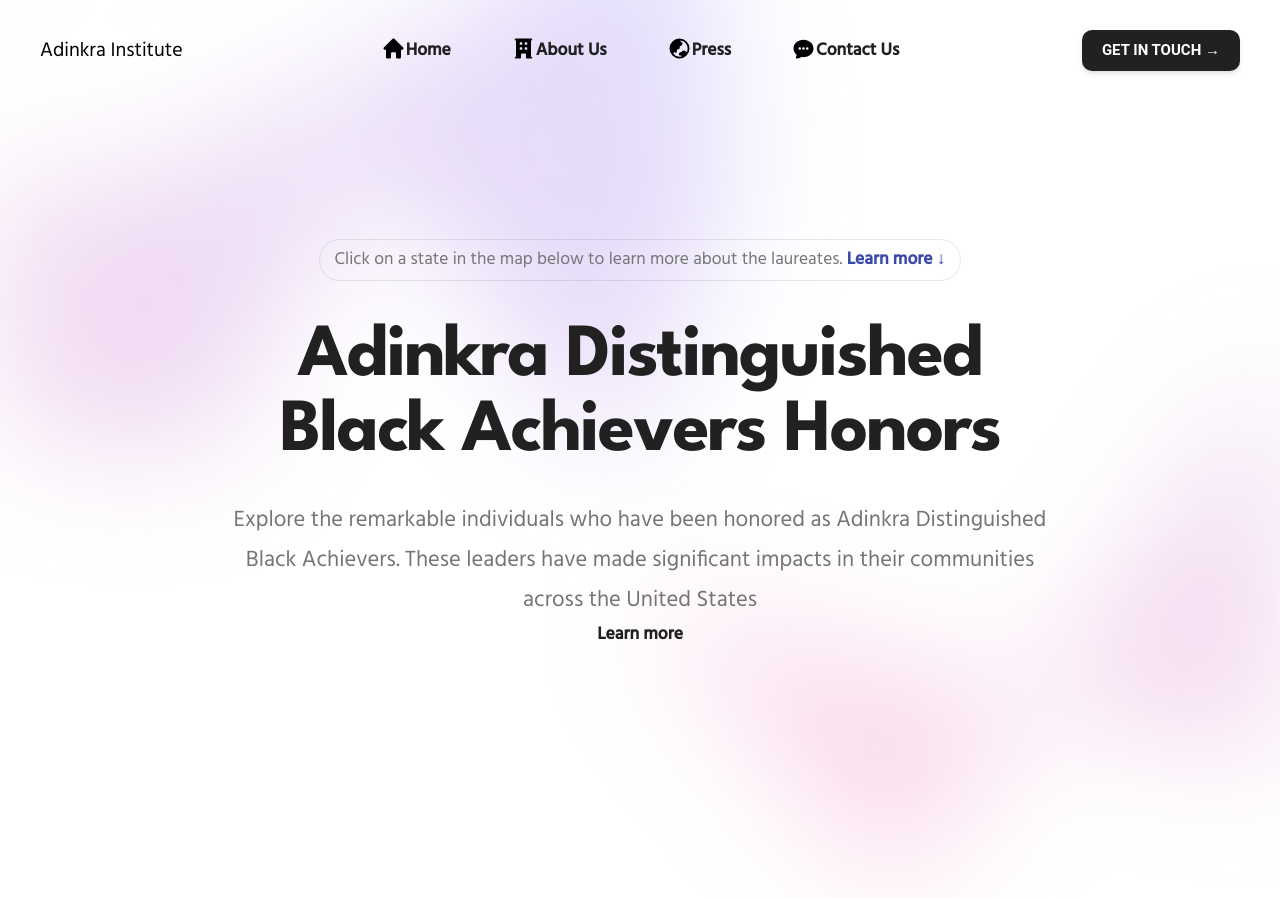
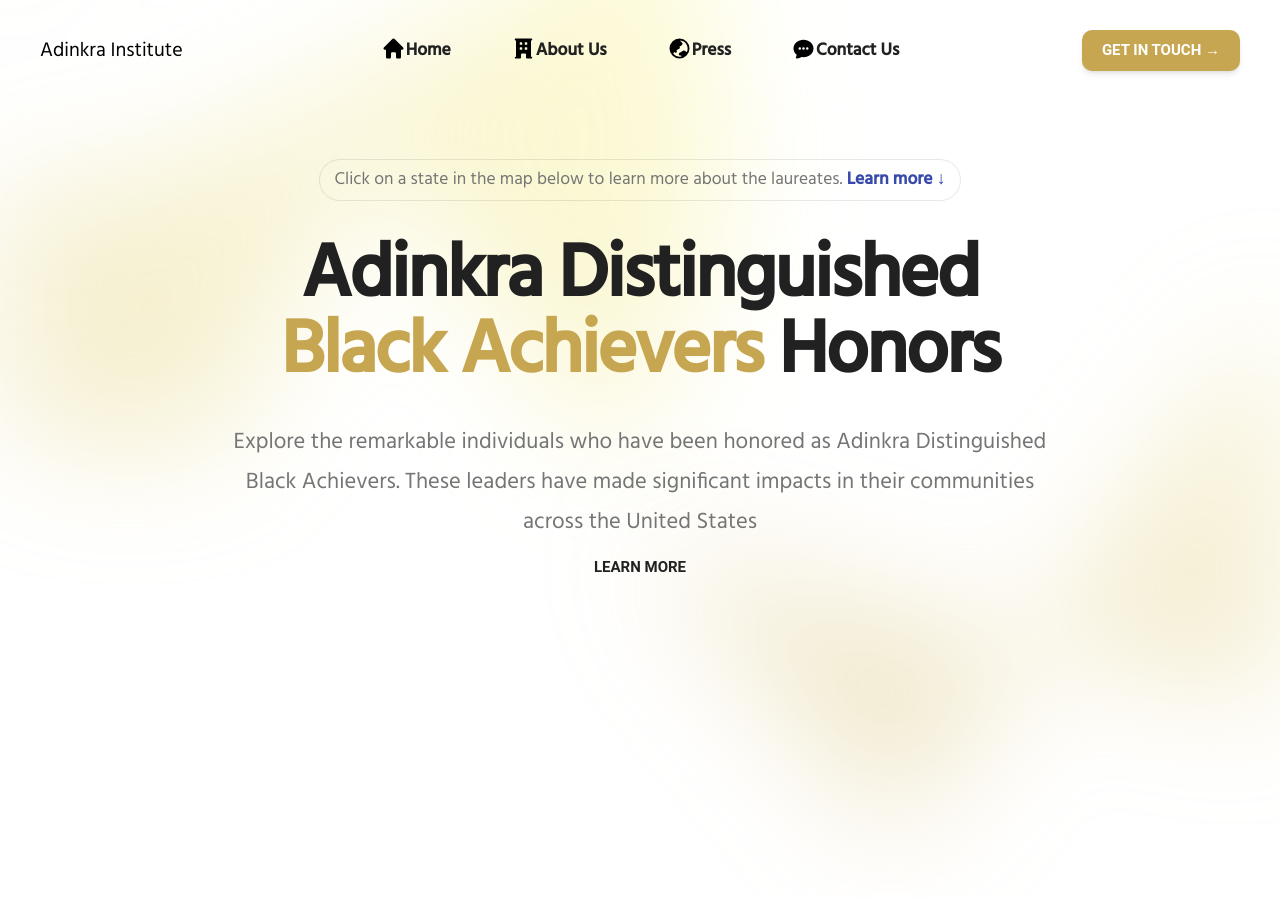
Before and after one commit to sylla156/Adinkra_Institute, a React (Vite) app: page / in a window 1280 px wide. After the commit the page ends 840 px from the top, so only its background shows below. Built offline with nearby package versions, Linux system fonts and the light colour scheme.

Commit message:
Feat(Add): The Hero Style and Theme color

```diff
--- a/src/components/BackgroundColor.tsx
+++ b/src/components/BackgroundColor.tsx
@@ -13,7 +13,7 @@
               clipPath:
                 "polygon(74.1% 44.1%, 100% 61.6%, 97.5% 26.9%, 85.5% 0.1%, 80.7% 2%, 72.5% 32.5%, 60.2% 62.4%, 52.4% 68.1%, 47.5% 58.3%, 45.2% 34.5%, 27.5% 76.7%, 0.1% 64.9%, 17.9% 100%, 27.6% 76.8%, 76.1% 97.7%, 74.1% 44.1%)",
             }}
-            className="relative left-[calc(50%-11rem)] aspect-[1155/678] w-[36.125rem] -translate-x-1/2 rotate-[30deg] bg-gradient-to-tr from-[#ff80b5] to-[#9089fc] opacity-30 sm:left-[calc(50%-30rem)] sm:w-[72.1875rem]"
+            className="relative left-[calc(50%-11rem)] aspect-[1155/678] w-[36.125rem] -translate-x-1/2 rotate-[30deg] bg-gradient-to-tr from-primary to-secondary opacity-30 sm:left-[calc(50%-30rem)] sm:w-[72.1875rem]"
           />
         </div>
         {children}
@@ -26,7 +26,7 @@
               clipPath:
                 "polygon(74.1% 44.1%, 100% 61.6%, 97.5% 26.9%, 85.5% 0.1%, 80.7% 2%, 72.5% 32.5%, 60.2% 62.4%, 52.4% 68.1%, 47.5% 58.3%, 45.2% 34.5%, 27.5% 76.7%, 0.1% 64.9%, 17.9% 100%, 27.6% 76.8%, 76.1% 97.7%, 74.1% 44.1%)",
             }}
-            className="relative left-[calc(50%+3rem)] aspect-[1155/678] w-[36.125rem] -translate-x-1/2 bg-gradient-to-tr from-[#ff80b5] to-[#9089fc] opacity-30 sm:left-[calc(50%+36rem)] sm:w-[72.1875rem]"
+            className="relative left-[calc(50%+3rem)] aspect-[1155/678] w-[36.125rem] -translate-x-1/2 bg-gradient-to-tr from-primary to-secondary opacity-30 sm:left-[calc(50%+36rem)] sm:w-[72.1875rem]"
           />
         </div>
       </div>
--- a/src/components/Header.tsx
+++ b/src/components/Header.tsx
@@ -1,12 +1,12 @@
-import { Button } from "@headlessui/react";
+import { Button } from "@material-tailwind/react";
 import contentEnglish from "../content/contentEnglish";
 
 const Header = () => {
   const { title, subTitle, content, button } = contentEnglish.header;
   return (
-    <div className="mx-3 sm:mx-auto max-w-2xl pt-32 lg:pt-48">
+    <div className="mx-3 sm:mx-auto max-w-2xl pt-32 lg:pt-42">
       <div className="mb-8 flex justify-center">
-        <div className="relative rounded-full px-3 py-1 text-sm leading-6 text-gray-600 ring-1 ring-gray-900/10 hover:ring-gray-900/20">
+        <div className="relative rounded-full border-1 px-3 py-1 text-sm leading-6 text-gray-600 ring-1 ring-gray-900/10 hover:ring-gray-900/20 border-third">
           {subTitle}{" "}
           <a href={button.link} className="font-semibold text-indigo-600">
             <span aria-hidden="true" className="absolute inset-0" />
@@ -16,15 +16,23 @@
       </div>
       <div className="text-center">
         <h1 className="text-4xl font-bold tracking-tight text-gray-900 sm:text-6xl">
-          {title}
+          {title.split(" ").map((item, index) => {
+            if ([2, 3].includes(index)) {
+              return <span key={item} className="text-primary">{item}{" "}</span>;
+            } else {
+              return <span key={item}>{item} {" "}</span>;
+            }
+          })}
         </h1>
-        <p className="mt-6 text-lg leading-8 text-gray-600">{content}</p>
+        <p className="mt-6 text-lg leading-8 text-gray-600">
+          {content}
+        </p>
         <div className=" flex items-center justify-center gap-x-6">
           <a
             href={button.link}
             className="text-sm font-semibold leading-6 text-gray-900"
           >
-            <Button>{button.name} </Button>
+            <Button variant="text">{button.name}</Button>
           </a>
         </div>
       </div>
--- a/src/components/Topbar.tsx
+++ b/src/components/Topbar.tsx
@@ -48,7 +48,7 @@
             href={contact.link}
             className="text-sm font-semibold leading-6 text-gray-900"
           >
-            <Button size="sm">
+            <Button size="sm" className="bg-primary">
               {contact.name} <span aria-hidden="true">&rarr;</span>
             </Button>
           </a>
@@ -100,7 +100,9 @@
                   href="#"
                   className="-mx-3 block rounded-lg px-3 py-2.5 text-base font-semibold leading-7 text-gray-900 hover:bg-gray-50"
                 >
-                  <Button> {contact.name}</Button>
+                  <Button className="bg-primary">
+                    {contact.name} <span aria-hidden="true">&rarr;</span>
+                  </Button>
                 </a>
               </div>
             </div>
--- a/tailwind.config.js
+++ b/tailwind.config.js
@@ -8,7 +8,13 @@
       spartan: ["League Spartan", "sans-serif"],
       hind: ["Hind", "sans-serif"],
     },
-    extend: {},
+    extend: {
+      colors:{
+        primary:"#C6A650",
+        secondary:"#FCF976",
+        third:"#010000",
+      }
+    },
   },
   plugins: [],
 });
```
